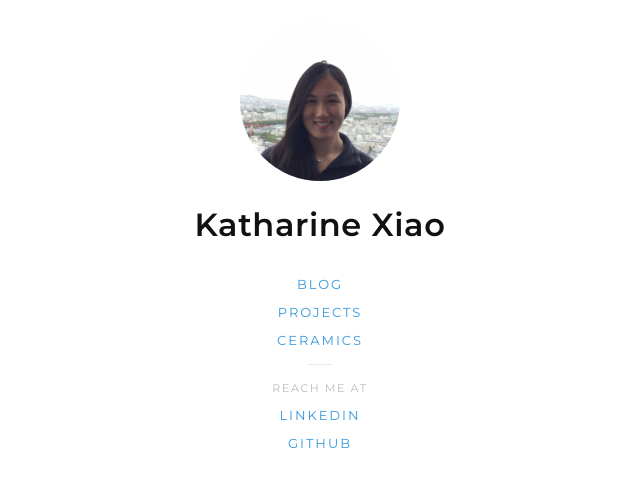
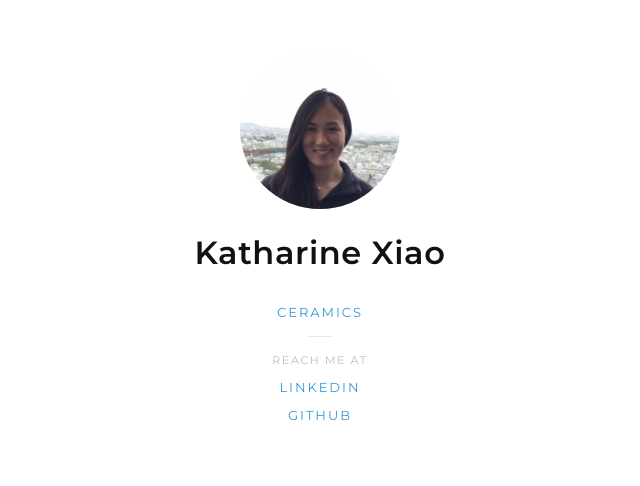
Before and after one commit to katxiao/katxiao.github.io, a React (Vite) app: page / in a window 1280 px wide. Shown: the part 164-650 px from the top of the page, without its empty margins (320-960 px from the left). Built offline with nearby package versions, Linux system fonts and the light colour scheme; the HTML template or start-up script is replaced by a standard one.

Commit message:
wip: comment out unused sections

```diff
--- a/src/App.jsx
+++ b/src/App.jsx
@@ -1,10 +1,10 @@
 import { HashRouter, Routes, Route } from 'react-router-dom';
 import Landing from './pages/Landing';
 import Gallery from './pages/Gallery';
-import Blog from './pages/Blog';
-import BlogPost from './pages/BlogPost';
-import Projects from './pages/Projects';
-import ProjectPage from './pages/ProjectPage';
+// import Blog from './pages/Blog';
+// import BlogPost from './pages/BlogPost';
+// import Projects from './pages/Projects';
+// import ProjectPage from './pages/ProjectPage';
 
 export default function App() {
   return (
@@ -12,10 +12,10 @@ export default function App() {
       <Routes>
         <Route path="/" element={<Landing />} />
         <Route path="/gallery" element={<Gallery />} />
-        <Route path="/blog" element={<Blog />} />
-        <Route path="/blog/:slug" element={<BlogPost />} />
-        <Route path="/projects" element={<Projects />} />
-        <Route path="/projects/:slug" element={<ProjectPage />} />
+        {/* <Route path="/blog" element={<Blog />} /> */}
+        {/* <Route path="/blog/:slug" element={<BlogPost />} /> */}
+        {/* <Route path="/projects" element={<Projects />} /> */}
+        {/* <Route path="/projects/:slug" element={<ProjectPage />} /> */}
       </Routes>
     </HashRouter>
   );
--- a/src/pages/Landing.jsx
+++ b/src/pages/Landing.jsx
@@ -11,8 +11,6 @@ export default function Landing() {
         />
         <h1 style={styles.name}>Katharine Xiao</h1>
         <nav style={styles.nav}>
-          <Link to="/blog" style={styles.link}>blog</Link>
-          <Link to="/projects" style={styles.link}>projects</Link>
           <Link to="/gallery" style={styles.link}>ceramics</Link>
           <div style={styles.divider} />
           <span style={styles.label}>Reach me at</span>
```
